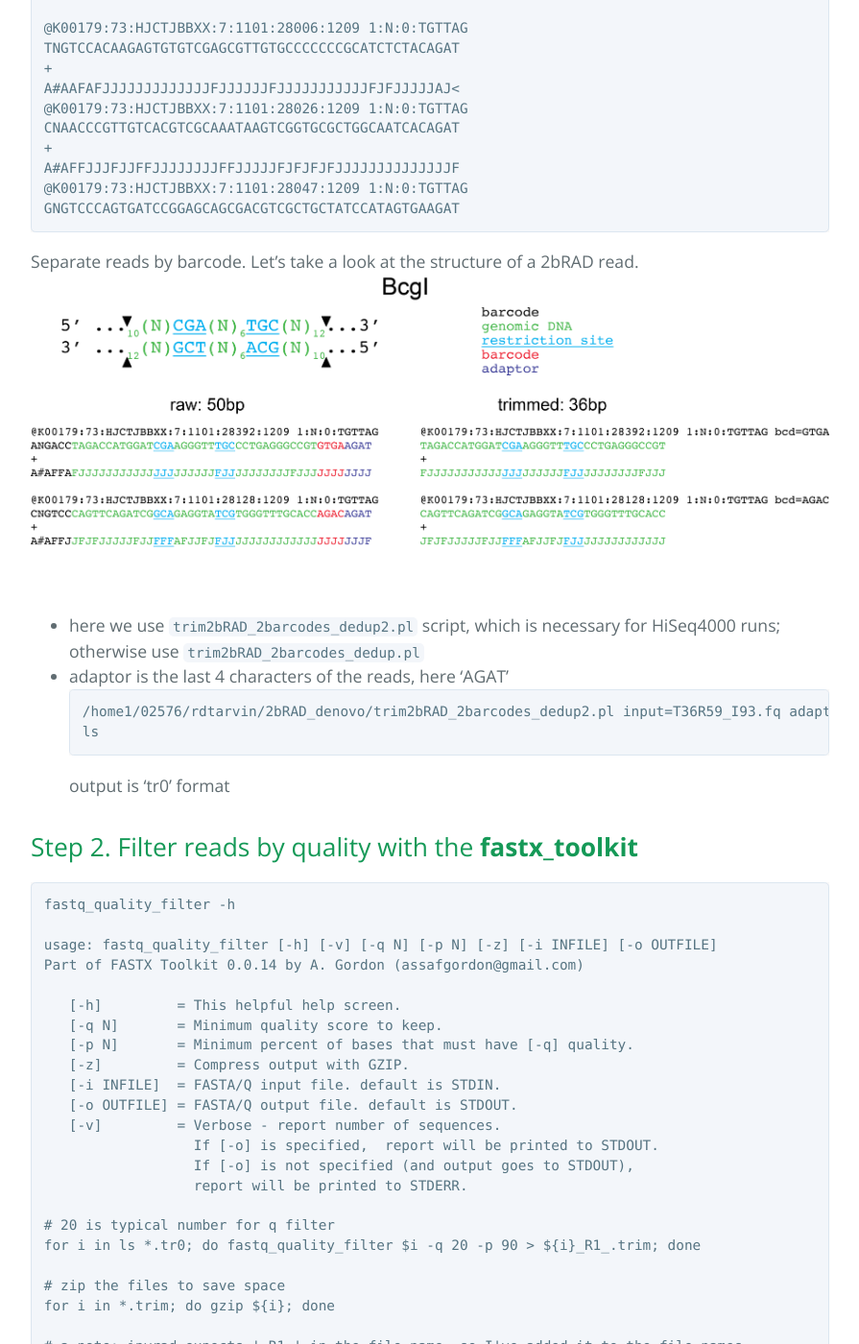
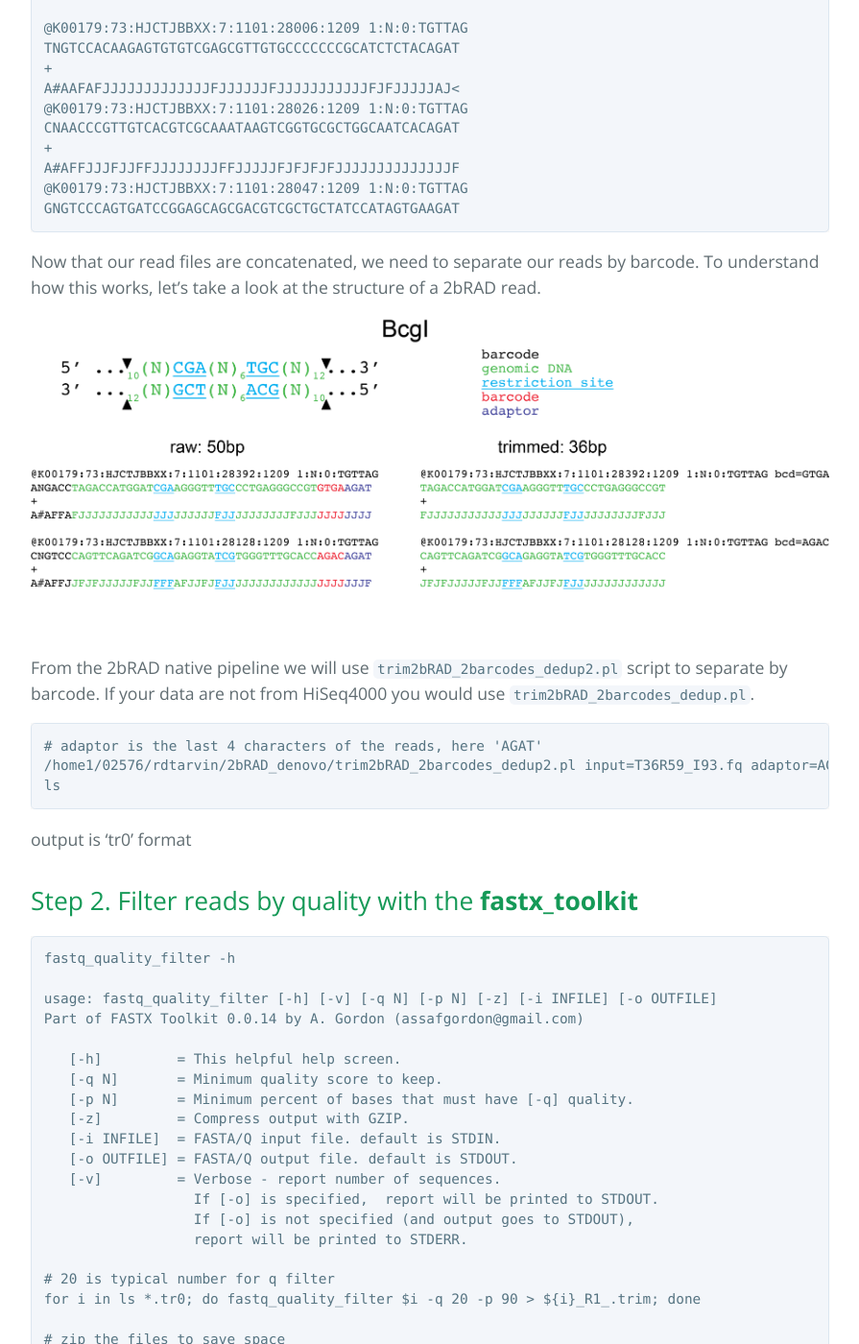
Before and after one commit to rdtarvin/RADseq_Quito_2017, a Jekyll site: the page built from _posts/2017-08-02-afternoon-2bRAD-pyrad.md, in a window 1280 px wide and 1400 px high, scrolled down 2180 px. Shown: the whole window at 96% size, without its empty margins (192-1087 px from the left). Built offline with Jekyll 4.4.1, drawn with Linux system fonts in a browser that asks for light colours.

Commit message:
refining 2brad lesson

````diff
--- a/_posts/2017-08-02-afternoon-2bRAD-pyrad.md
+++ b/_posts/2017-08-02-afternoon-2bRAD-pyrad.md
@@ -104,13 +104,15 @@ A#AFFJJJFJJFFJJJJJJJJFFJJJJJFJFJFJFJJJJJJJJJJJJJJF
 GNGTCCCAGTGATCCGGAGCAGCGACGTCGCTGCTATCCATAGTGAAGAT
 ```
 
-Separate reads by barcode. Let's take a look at the structure of a 2bRAD read.
+Now that our read files are concatenated, we need to separate our reads by barcode.
+To understand how this works, let's take a look at the structure of a 2bRAD read.<br>
+
 ![](https://github.com/rdtarvin/RADseq_Quito_2017/blob/master/images/2bRAD-read.png?raw=true)
 
 
-- here we use ```trim2bRAD_2barcodes_dedup2.pl``` script, which is necessary for HiSeq4000 runs; otherwise use ```trim2bRAD_2barcodes_dedup.pl```
-- adaptor is the last 4 characters of the reads, here 'AGAT'
+From the 2bRAD native pipeline we will use ```trim2bRAD_2barcodes_dedup2.pl``` script to separate by barcode. If your data are not from HiSeq4000 you would use ```trim2bRAD_2barcodes_dedup.pl```.
 ```
+# adaptor is the last 4 characters of the reads, here 'AGAT'
 /home1/02576/rdtarvin/2bRAD_denovo/trim2bRAD_2barcodes_dedup2.pl input=T36R59_I93.fq adaptor=AGAT sampleID=1
 ls
 ```
````
